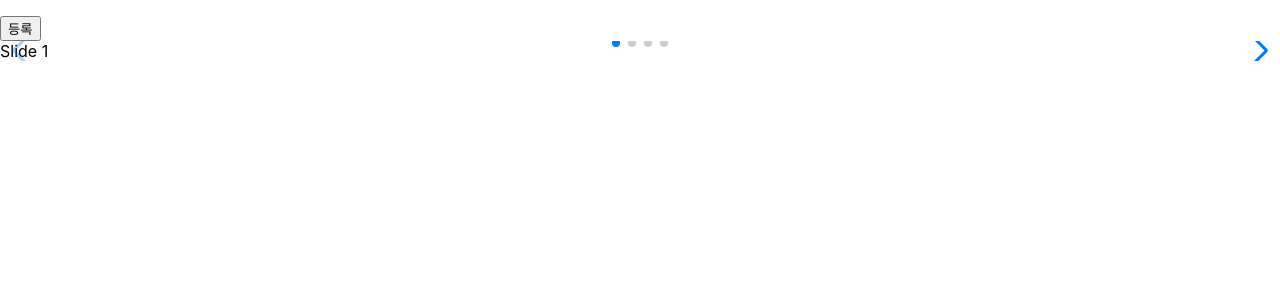
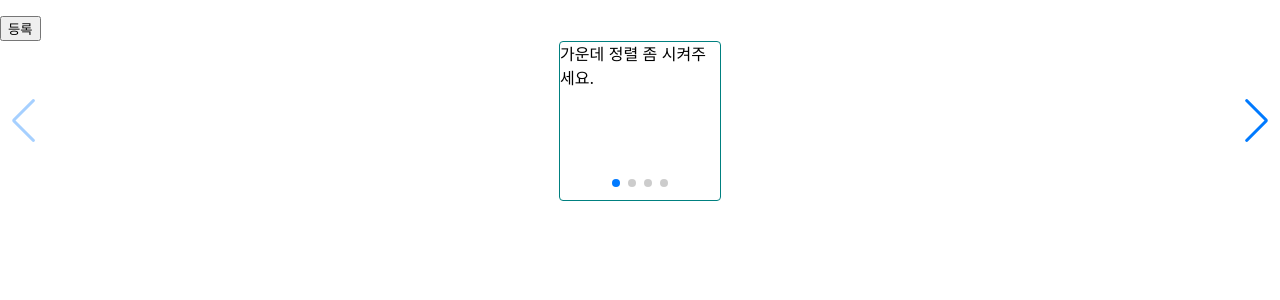
Before and after one commit to SeolyeongBae/surbey, a React (Create React App) app: page /edit in a window 1280 px wide. Shown: the top 300 px of the page. Built offline with nearby package versions, Linux system fonts and the light colour scheme.

Commit message:
Add Style on Swiper

```diff
--- a/src/pages/MakeSurbeySiwperPage.js
+++ b/src/pages/MakeSurbeySiwperPage.js
@@ -6,6 +6,20 @@ import "swiper/css/navigation";
 import "swiper/css/pagination";
 
 SwiperCore.use([Navigation, Pagination]);
+
+const testStyle = {
+  height: "10em",
+  fontSize: "1rem",
+  lineHeight: 1.5,
+  display: "flex",
+};
+
+const innerStyle = {
+  width: "10em",
+  border: "1px solid teal",
+  borderRadius: ".25rem",
+  margin: "0 auto",
+};
 
 function MakeSurbeySwiperPage({ index }) {
   return (
@@ -18,7 +32,11 @@ function MakeSurbeySwiperPage({ index }) {
         navigation
         pagination={{ clickable: true }}
       >
-        <SwiperSlide>Slide 1</SwiperSlide>
+        <SwiperSlide>
+          <div style={testStyle}>
+            <div style={innerStyle}>가운데 정렬 좀 시켜주세요.</div>
+          </div>
+        </SwiperSlide>
         <SwiperSlide>Slide 2</SwiperSlide>
         <SwiperSlide>Slide 3</SwiperSlide>
         <SwiperSlide>Slide 4</SwiperSlide>
```
